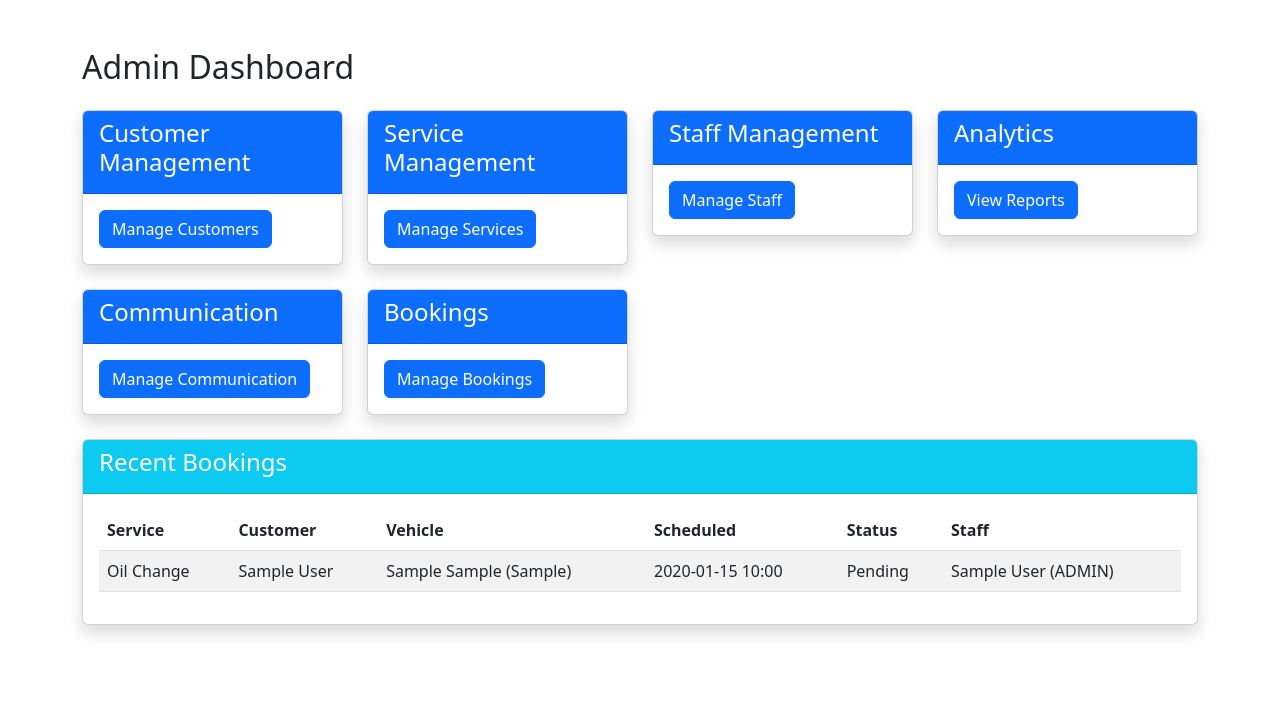
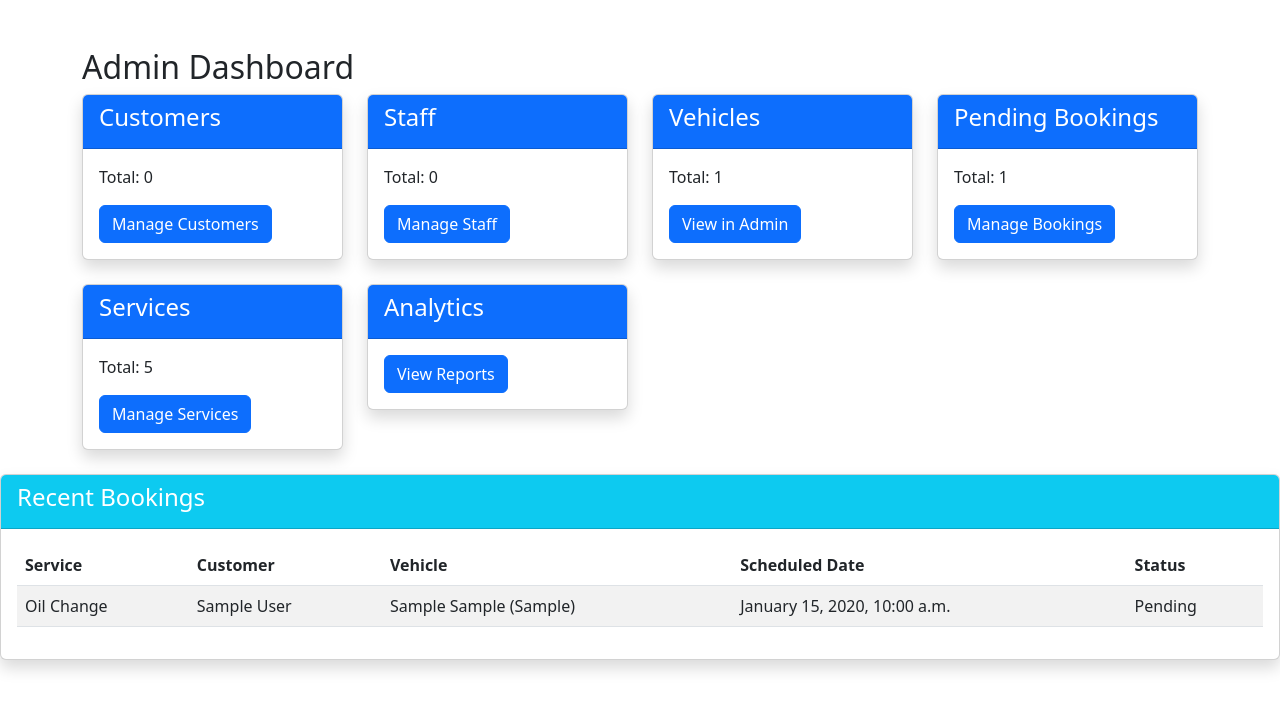
Before and after one commit to eternalscorpio/icars, a Django app: page /staff/dashboard/ in a window 1280 px wide. Shown: the top 710 px of the page. Run offline with Django 5.2, Linux system fonts and the light colour scheme; a user stored in the database is signed in; data comes from the database, SQL or seed files in the repository; tables that the repository leaves empty hold one stand-in row (values such as "Sample post"); parts of the project's set-up code (start-up, migrations or seed data) failed here and were passed over.

Commit message:
Migration update

```diff
--- a/car_service_crm/apps/staff/templates/staff/admin_dashboard.html
+++ b/car_service_crm/apps/staff/templates/staff/admin_dashboard.html
@@ -1,38 +1,64 @@
+<!-- apps/staff/templates/staff/admin_dashboard.html -->
 {% extends 'base.html' %}
 
 {% block title %}Admin Dashboard{% endblock %}
 
 {% block content %}
 <div class="container mt-5">
-    <h2 class="mb-4">Admin Dashboard</h2>
+    <h2>Admin Dashboard</h2>
     <div class="row">
         <div class="col-md-3">
             <div class="card shadow mb-4">
                 <div class="card-header bg-primary text-white">
-                    <h4>Customer Management</h4>
+                    <h4>Customers</h4>
                 </div>
                 <div class="card-body">
-                    <a href="{% url 'admin:customers_customer_changelist' %}" class="btn btn-primary">Manage Customers</a>
+                    <p>Total: {{ total_customers }}</p>
+                    <a href="{% url 'staff:customer_management' %}" class="btn btn-primary">Manage Customers</a>
                 </div>
             </div>
         </div>
         <div class="col-md-3">
             <div class="card shadow mb-4">
                 <div class="card-header bg-primary text-white">
-                    <h4>Service Management</h4>
+                    <h4>Staff</h4>
                 </div>
                 <div class="card-body">
-                    <a href="{% url 'staff:services' %}" class="btn btn-primary">Manage Services</a>
+                    <p>Total: {{ total_staff }}</p>
+                    <a href="{% url 'staff:staff_management' %}" class="btn btn-primary">Manage Staff</a>
                 </div>
             </div>
         </div>
         <div class="col-md-3">
             <div class="card shadow mb-4">
                 <div class="card-header bg-primary text-white">
-                    <h4>Staff Management</h4>
+                    <h4>Vehicles</h4>
                 </div>
                 <div class="card-body">
-                    <a href="{% url 'staff:staff_management' %}" class="btn btn-primary">Manage Staff</a>
+                    <p>Total: {{ total_vehicles }}</p>
+                    <a href="{% url 'admin:index' %}customers/vehicle/" class="btn btn-primary">View in Admin</a>
+                </div>
+            </div>
+        </div>
+        <div class="col-md-3">
+            <div class="card shadow mb-4">
+                <div class="card-header bg-primary text-white">
+                    <h4>Pending Bookings</h4>
+                </div>
+                <div class="card-body">
+                    <p>Total: {{ pending_bookings }}</p>
+                    <a href="{% url 'staff:booking_management' %}" class="btn btn-primary">Manage Bookings</a>
+                </div>
+            </div>
+        </div>
+        <div class="col-md-3">
+            <div class="card shadow mb-4">
+                <div class="card-header bg-primary text-white">
+                    <h4>Services</h4>
+                </div>
+                <div class="card-body">
+                    <p>Total: {{ total_services }}</p>
+                    <a href="{% url 'staff:service_list' %}" class="btn btn-primary">Manage Services</a>
                 </div>
             </div>
         </div>
@@ -46,26 +72,7 @@
                 </div>
             </div>
         </div>
-        <div class="col-md-3">
-            <div class="card shadow mb-4">
-                <div class="card-header bg-primary text-white">
-                    <h4>Communication</h4>
-                </div>
-                <div class="card-body">
-                    <a href="{% url 'staff:communication_dashboard' %}" class="btn btn-primary">Manage Communication</a>
-                </div>
-            </div>
-        </div>
-        <div class="col-md-3">
-            <div class="card shadow mb-4">
-                <div class="card-header bg-primary text-white">
-                    <h4>Bookings</h4>
-                </div>
-                <div class="card-body">
-                    <a href="{% url 'admin:bookings_booking_changelist' %}" class="btn btn-primary">Manage Bookings</a>
-                </div>
-            </div>
-        </div>
+    </div>
     </div>
     <div class="card shadow">
         <div class="card-header bg-info text-white">
@@ -79,20 +86,18 @@
                             <th>Service</th>
                             <th>Customer</th>
                             <th>Vehicle</th>
-                            <th>Scheduled</th>
+                            <th>Scheduled Date</th>
                             <th>Status</th>
-                            <th>Staff</th>
                         </tr>
                     </thead>
                     <tbody>
                         {% for booking in recent_bookings %}
                             <tr>
-                                <td>{{ booking.service.name }}</td>
+                                <td>{{ booking.service.name }}</td>  <!-- Updated -->
                                 <td>{{ booking.customer.get_full_name }}</td>
                                 <td>{{ booking.vehicle }}</td>
-                                <td>{{ booking.scheduled_date|date:"Y-m-d H:i" }}</td>
+                                <td>{{ booking.scheduled_date|date:"F j, Y, g:i a" }}</td>
                                 <td>{{ booking.get_status_display }}</td>
-                                <td>{{ booking.assigned_staff|default:"Unassigned" }}</td>
                             </tr>
                         {% endfor %}
                     </tbody>
--- a/car_service_crm/apps/staff/views.py
+++ b/car_service_crm/apps/staff/views.py
@@ -107,25 +107,26 @@ class BookingAssignStaffView(LoginRequiredMixin, UpdateView):
         return super().dispatch(request, *args, **kwargs)
 
 class StaffDashboardView(LoginRequiredMixin, TemplateView):
+    """
+    Staff dashboard showing assigned bookings and workload.
+    """
     template_name = 'staff/staff_dashboard.html'
 
     def get_context_data(self, **kwargs):
         context = super().get_context_data(**kwargs)
-        today = datetime.now().date()
-        context['today_bookings_count'] = Booking.objects.filter(
-            assigned_staff=self.request.user, scheduled_date__date=today
-        ).count()
-        context['completed_bookings_count'] = Booking.objects.filter(
-            assigned_staff=self.request.user, status=Booking.STATUS_COMPLETED
-        ).count()
-        context['average_rating'] = Booking.objects.filter(
-            assigned_staff=self.request.user, status=Booking.STATUS_COMPLETED
-        ).aggregate(Avg('feedback__rating'))['feedback__rating__avg'] or 0
-        context['assigned_bookings'] = Booking.objects.filter(assigned_staff=self.request.user)[:5]
+        if self.request.user.is_staff_member:
+            context['assigned_bookings'] = Booking.objects.filter(
+                assigned_staff=self.request.user,
+                status__in=[Booking.STATUS_PENDING, Booking.STATUS_IN_PROGRESS]
+            ).order_by('scheduled_date')[:5]
+            context['completed_bookings'] = Booking.objects.filter(
+                assigned_staff=self.request.user,
+                status=Booking.STATUS_COMPLETED
+            ).count()
         return context
 
     def dispatch(self, request, *args, **kwargs):
-        if not request.user.is_staff:
+        if not request.user.is_staff_member:
             return redirect('users:home')
         return super().dispatch(request, *args, **kwargs)
 
```
Also changed, not shown: car_service_crm/apps/customers/templates/customers/dashboard.html (+36 -64 lines), car_service_crm/apps/customers/views.py (+12 -6 lines), car_service_crm/apps/staff/templates/staff/staff_dashboard.html (+25 -57 lines).
